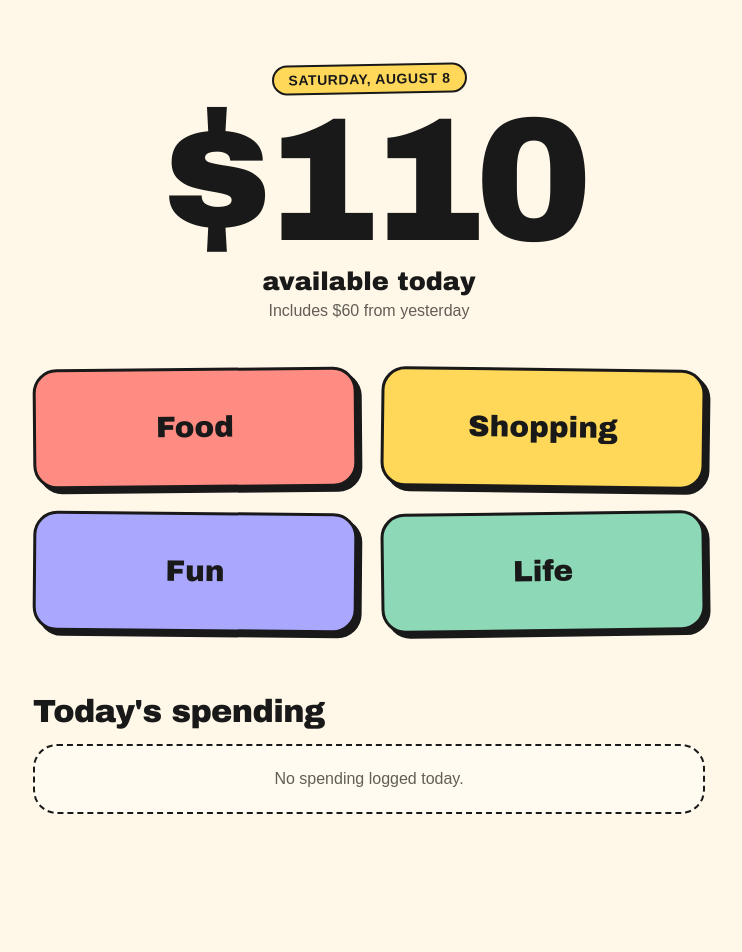
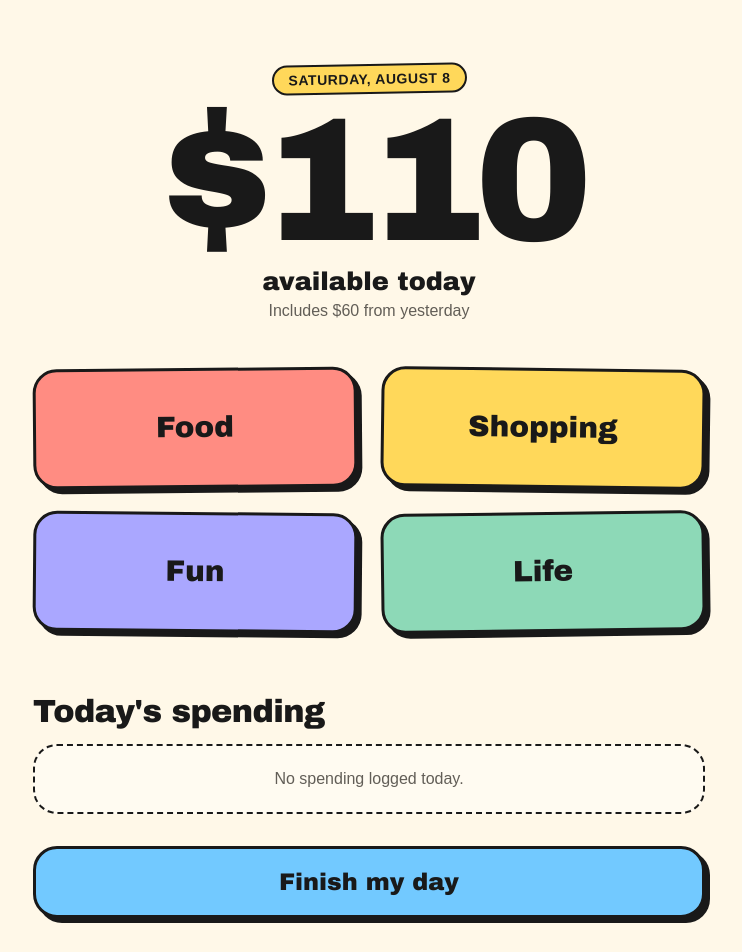
Before and after one commit to sharonmc-cloud/budgeting-app, a React (Vite) app: page / in a window 1280 px wide. Shown: the top 952 px of the page, without its empty margins (271-1013 px from the left). Before the commit the page ends 878 px from the top, so only its background shows below. Built offline with nearby package versions, Linux system fonts and the light colour scheme; a web font is replaced by a local one.

Commit message:
Add Finish My Day celebration

```diff
--- a/src/App.css
+++ b/src/App.css
@@ -322,6 +322,140 @@
   font-weight: 700;
 }
 
+.finish-day {
+  position: static;
+  z-index: 5;
+  margin-top: var(--space-6);
+}
+
+.finish-day__button,
+.day-completion {
+  width: 100%;
+  min-height: 4.5rem;
+  border: var(--border-bold);
+  border-radius: var(--radius-md);
+  color: var(--color-ink);
+  background: #72c9ff;
+  box-shadow: 5px 5px 0 var(--color-ink);
+}
+
+.finish-day__button {
+  padding: var(--space-4);
+  font-family: var(--font-display);
+  font-size: 1.5rem;
+  font-weight: 700;
+  cursor: pointer;
+  transition: box-shadow 120ms ease, filter 120ms ease, transform 120ms ease;
+}
+
+.finish-day__button:hover {
+  filter: saturate(1.15) brightness(1.03);
+  box-shadow: 7px 7px 0 var(--color-ink);
+  transform: translate(-2px, -2px) rotate(-0.25deg);
+}
+
+.finish-day__button:active {
+  box-shadow: 1px 1px 0 var(--color-ink);
+  transform: translate(4px, 4px);
+}
+
+.day-completion {
+  position: relative;
+  display: grid;
+  place-content: center;
+  padding: var(--space-3) var(--space-4);
+  overflow: hidden;
+  text-align: center;
+  animation: completion-pop 350ms cubic-bezier(0.2, 0.9, 0.3, 1.25) both;
+}
+
+.day-completion__title {
+  font-family: var(--font-display);
+  font-size: 1.5rem;
+  font-weight: 700;
+  line-height: 1;
+}
+
+.day-completion__rollover {
+  margin-top: 0.3rem;
+  font-weight: 700;
+}
+
+.celebration-burst {
+  position: absolute;
+  inset: 50%;
+  pointer-events: none;
+}
+
+.celebration-burst i {
+  position: absolute;
+  width: 0.55rem;
+  height: 0.9rem;
+  border: 2px solid var(--color-ink);
+  background: var(--color-yellow);
+  opacity: 0;
+}
+
+.day-completion--celebrating .celebration-burst i {
+  animation: confetti-burst 600ms ease-out both;
+}
+
+.celebration-burst i:nth-child(2n) {
+  background: var(--color-lavender);
+}
+
+.celebration-burst i:nth-child(3n) {
+  background: var(--color-coral);
+}
+
+.celebration-burst i:nth-child(1) {
+  --burst-x: -9rem;
+  --burst-y: -2rem;
+  --turn: -50deg;
+}
+
+.celebration-burst i:nth-child(2) {
+  --burst-x: -7rem;
+  --burst-y: -4rem;
+  --turn: 35deg;
+}
+
+.celebration-burst i:nth-child(3) {
+  --burst-x: -4rem;
+  --burst-y: -4.5rem;
+  --turn: -25deg;
+}
+
+.celebration-burst i:nth-child(4) {
+  --burst-x: 3rem;
+  --burst-y: -4.5rem;
+  --turn: 55deg;
+}
+
+.celebration-burst i:nth-child(5) {
+  --burst-x: 6rem;
+  --burst-y: -4rem;
+  --turn: -40deg;
+}
+
+.celebration-burst i:nth-child(6) {
+  --burst-x: 8rem;
+  --burst-y: -1.5rem;
+  --turn: 30deg;
+}
+
+.celebration-burst i:nth-child(7) {
+  --burst-x: -6rem;
+  --burst-y: 2.5rem;
+  --turn: 45deg;
+}
+
+.celebration-burst i:nth-child(8) {
+  --burst-x: 6rem;
+  --burst-y: 2.5rem;
+  --turn: -35deg;
+}
+
 button:focus-visible,
 input:focus-visible {
   outline: 4px solid var(--color-focus);
@@ -339,6 +473,28 @@ input:focus-visible {
   from {
     opacity: 0;
     transform: translateY(0.5rem) rotate(-0.5deg);
+  }
+}
+
+@keyframes completion-pop {
+  from {
+    transform: scale(0.96) rotate(-0.5deg);
+  }
+}
+
+@keyframes confetti-burst {
+  0% {
+    opacity: 1;
+    transform: translate(-50%, -50%) scale(0.4);
+  }
+
+  70% {
+    opacity: 1;
+  }
+
+  100% {
+    opacity: 0;
+    transform: translate(var(--burst-x), var(--burst-y)) rotate(var(--turn));
   }
 }
 
@@ -452,6 +608,25 @@ input:focus-visible {
   .transaction-row__actions button {
     min-height: 2.75rem;
   }
+
+  .today {
+    padding-bottom: calc(6.5rem + env(safe-area-inset-bottom));
+  }
+
+  .finish-day {
+    position: fixed;
+    right: 0.625rem;
+    bottom: 0;
+    left: 0.625rem;
+    margin: 0;
+    padding: 0.35rem 0.25rem calc(0.5rem + env(safe-area-inset-bottom));
+    background: linear-gradient(to bottom, transparent, var(--color-background) 28%);
+  }
+
+  .finish-day__button,
+  .day-completion {
+    min-height: 4.25rem;
+  }
 }
 
 @media (prefers-reduced-motion: reduce) {
@@ -463,4 +638,8 @@ input:focus-visible {
     scroll-behavior: auto !important;
     transition-duration: 0.01ms !important;
   }
+
+  .celebration-burst {
+    display: none;
+  }
 }
--- a/src/App.tsx
+++ b/src/App.tsx
@@ -9,6 +9,10 @@ type Transaction = {
 }
 
 const transactionsStorageKey = 'transactions'
+const dayCompletionsStorageKey = 'dayCompletions'
+const todayKey = '2026-08-08'
+
+type DayCompletions = Record<string, true>
 
 function createTransactionId() {
   return (
@@ -52,6 +56,24 @@ function loadTransactions(): Transaction[] {
   }
 }
 
+function loadDayCompletions(): DayCompletions {
+  try {
+    const storedCompletions = JSON.parse(
+      localStorage.getItem(dayCompletionsStorageKey) ?? '{}',
+    )
+
+    if (typeof storedCompletions !== 'object' || storedCompletions === null) {
+      return {}
+    }
+
+    return Object.fromEntries(
+      Object.entries(storedCompletions).filter(([, completed]) => completed === true),
+    ) as DayCompletions
+  } catch {
+    return {}
+  }
+}
+
 function App() {
   const amountInputRef = useRef<HTMLInputElement>(null)
   const [selectedCategory, setSelectedCategory] = useState<string | null>(null)
@@ -60,6 +82,9 @@ function App() {
     useState<Transaction[]>(loadTransactions)
   const [editingId, setEditingId] = useState<string | null>(null)
   const [editingAmount, setEditingAmount] = useState('')
+  const [dayCompletions, setDayCompletions] =
+    useState<DayCompletions>(loadDayCompletions)
+  const [showCelebration, setShowCelebration] = useState(false)
 
   useEffect(() => {
     localStorage.setItem(transactionsStorageKey, JSON.stringify(transactions))
@@ -68,6 +93,13 @@ function App() {
   useEffect(() => {
     if (selectedCategory) amountInputRef.current?.focus()
   }, [selectedCategory])
+
+  useEffect(() => {
+    localStorage.setItem(
+      dayCompletionsStorageKey,
+      JSON.stringify(dayCompletions),
+    )
+  }, [dayCompletions])
 
   function addExpense() {
     if (!selectedCategory || !amount) return
@@ -139,7 +171,22 @@ function App() {
   )
 
   const availableToday = previousDayBalance + dailyBaseline - totalSpent
+  const rolloverAmount =
+    availableToday > 0
+      ? `+$${availableToday}`
+      : availableToday < 0
+        ? `−$${Math.abs(availableToday)}`
+        : '$0'
   const categories = ['Food', 'Shopping', 'Fun', 'Life']
+  const isDayComplete = dayCompletions[todayKey] === true
+
+  function finishDay() {
+    setDayCompletions((currentCompletions) => ({
+      ...currentCompletions,
+      [todayKey]: true,
+    }))
+    setShowCelebration(true)
+  }
 
   return (
     <main className="today">
@@ -285,6 +332,31 @@ function App() {
           </div>
         )}
       </section>
+
+      <div className="finish-day">
+        {isDayComplete ? (
+          <section
+            className={`day-completion${
+              showCelebration ? ' day-completion--celebrating' : ''
+            }`}
+            aria-live="polite"
+          >
+            <div className="celebration-burst" aria-hidden="true">
+              {Array.from({ length: 8 }, (_, index) => (
+                <i key={index} />
+              ))}
+            </div>
+            <p className="day-completion__title">Day complete</p>
+            <p className="day-completion__rollover">
+              {rolloverAmount} rolls into tomorrow.
+            </p>
+          </section>
+        ) : (
+          <button className="finish-day__button" type="button" onClick={finishDay}>
+            Finish my day
+          </button>
+        )}
+      </div>
     </main>
   )
 }
```
